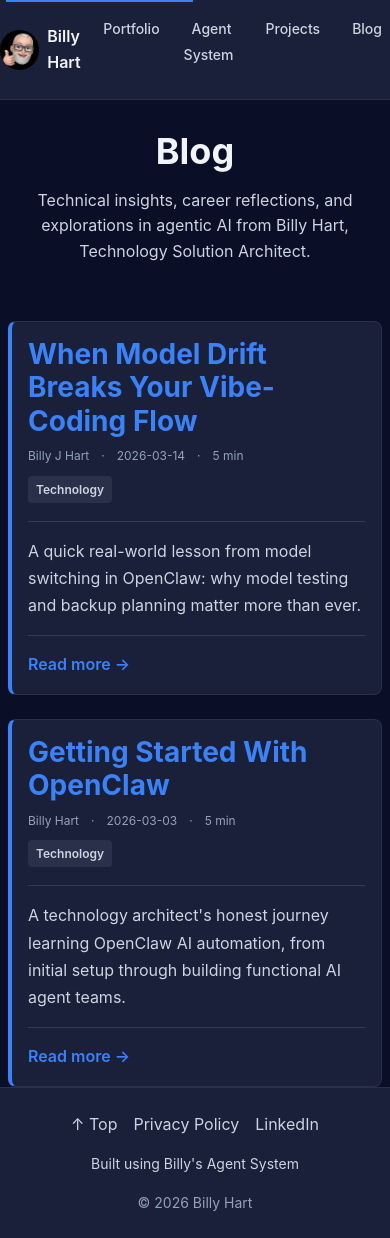
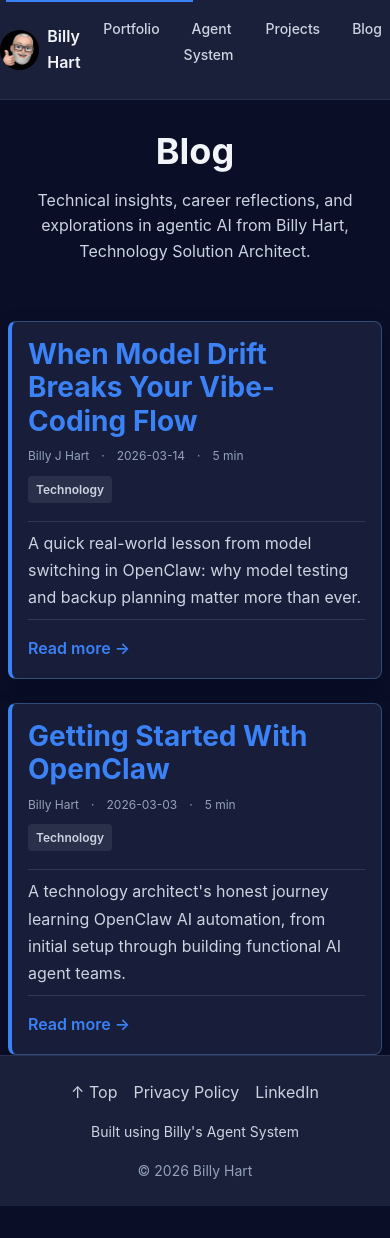
Before and after one commit to billyjhart/billyjhart.github.io, a Jekyll site: the page built from blog.md, in a window 390 px wide and 1238 px high. Built offline with Jekyll 4.4.1, drawn with Linux system fonts in a browser that asks for light colours.

Commit message:
Improve mobile blog post card separation

```diff
--- a/_sass/_layout.scss
+++ b/_sass/_layout.scss
@@ -568,6 +568,14 @@
     .blog-post-preview {
         padding: $spacing-md;
         margin-bottom: $spacing-lg;
+        border: 1px solid rgba(96, 165, 250, 0.35);
+        border-left: 4px solid $accent-blue;
+        background: rgba(26, 31, 58, 0.95);
+        box-shadow: 0 6px 18px rgba(2, 6, 23, 0.35);
+    }
+
+    .blog-post-preview .post-excerpt {
+        padding: $spacing-sm 0;
     }
 }
 
```
